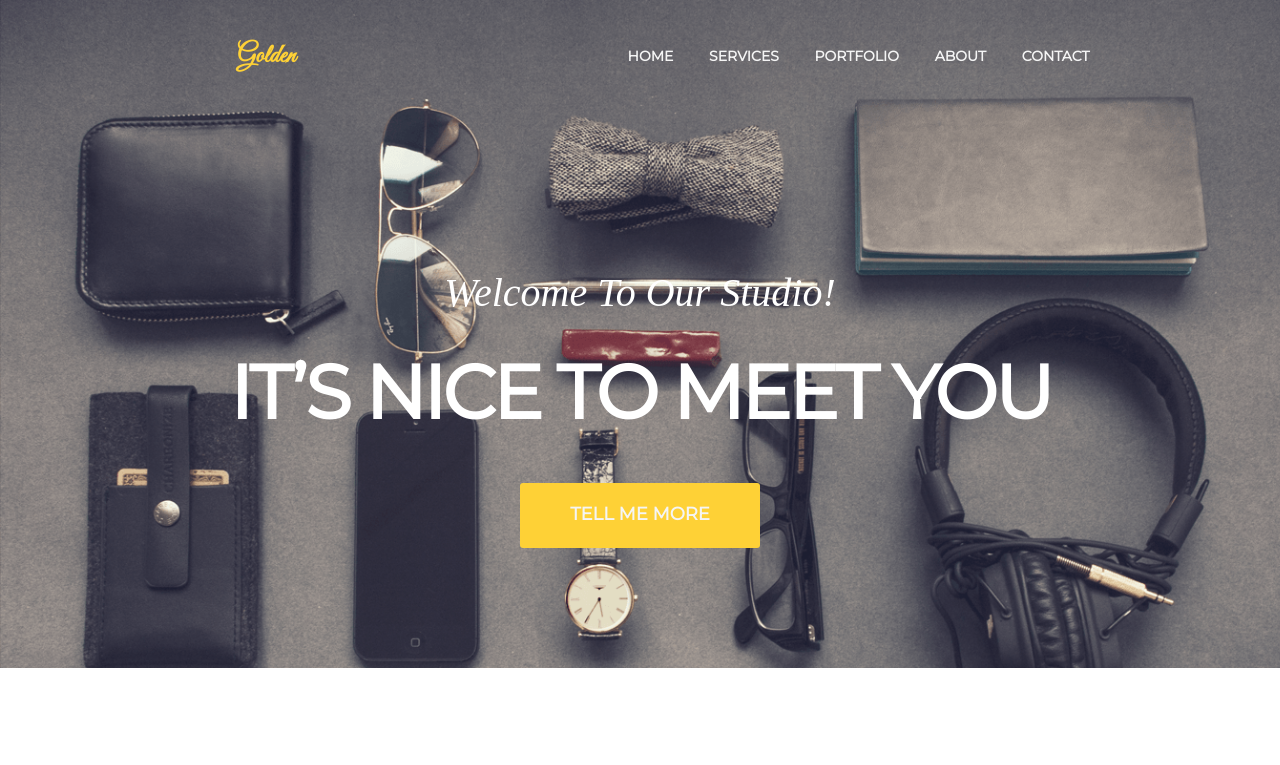
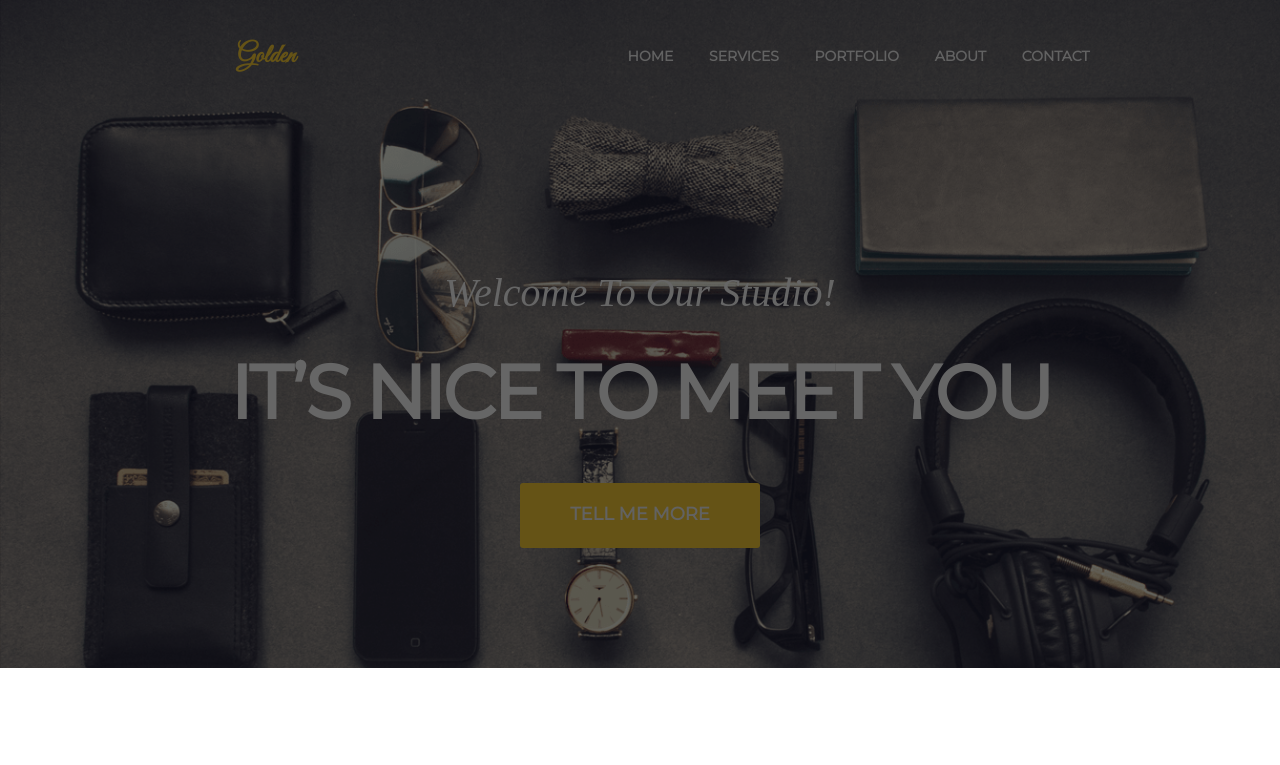
Before and after one commit to woj-swiderski/module_7, a plain HTML site: page index.html in a window 1280 px wide. Shown: the top 765 px of the page. Drawn offline with Linux system fonts and the light colour scheme.

Commit message:
black effect but now links inactive

```diff
--- a/sass/style.sass
+++ b/sass/style.sass
@@ -24,6 +24,7 @@ h1
     text-align: center
     margin-top: 30px
     width: 100%
+    z-index: 2
     @media(max-width: 767px)
         font-size: 50px
 
@@ -54,16 +55,28 @@ h4
 a
     color: whitesmoke
     text-decoration: none
+    cursor: pointer
     &:hover
         color: $c_blue
 
 .jumbo
+    position: relative
     max-width: $page_width
     display: block
     padding-bottom: 120px
     background-image: url('../img/jumbo_background.png')
     background-size: cover
     margin: 0 auto
+    &::after
+        content: ""
+        display: block
+        position: absolute
+        top: 0
+        left: 0
+        background-color: rgba(0,0,0,0.6)
+        width: 100%
+        height: 100%
+        z-index: 1
 
 .bar
     max-width: 66.6%
@@ -75,7 +88,6 @@ a
         margin: 0 auto
         margin-top: 36px
         max-width: 90%
-
 
 .small_container
     max-width: 0.677 * $page_width
```
Also changed, not shown: index.html (+2 -0 lines), css/style.css.
